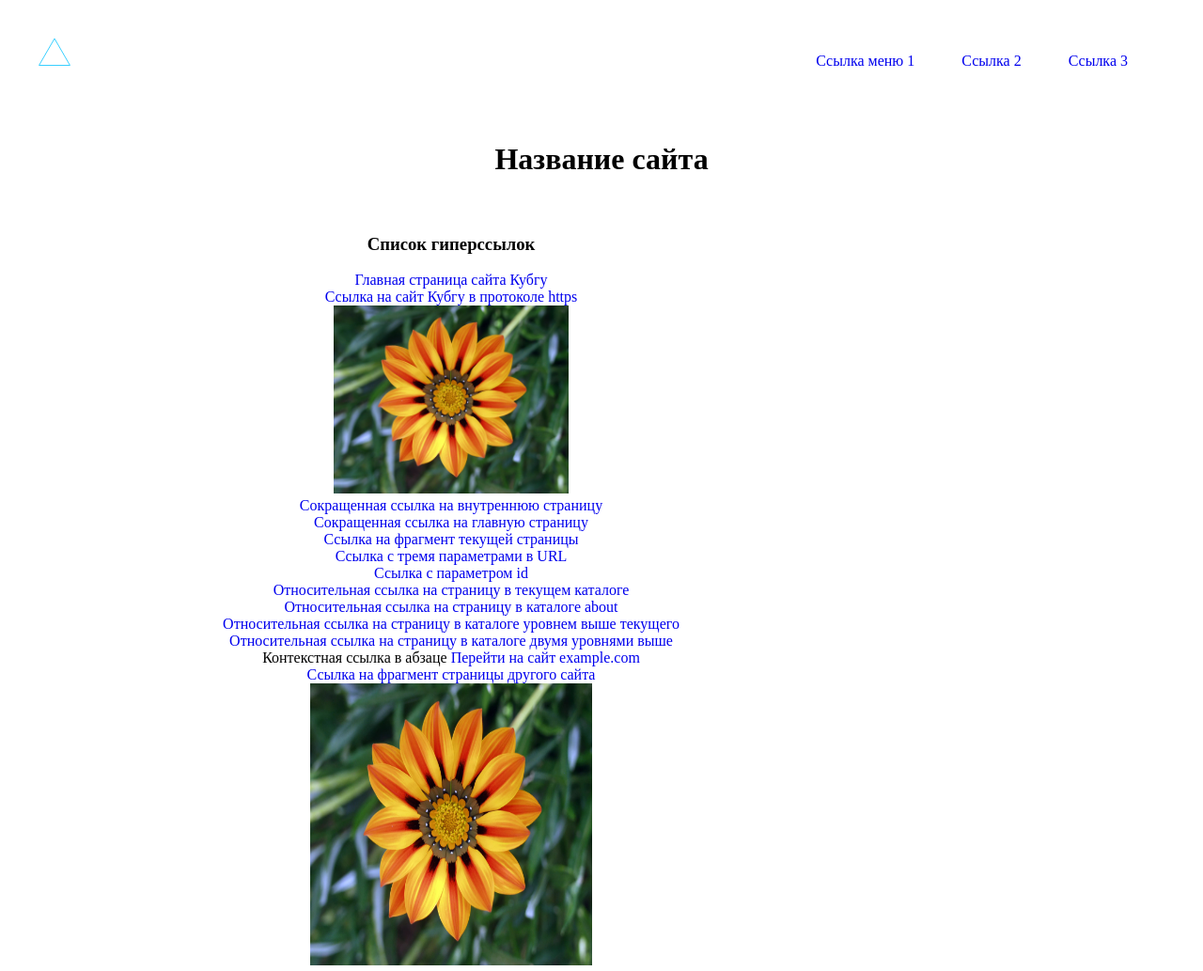
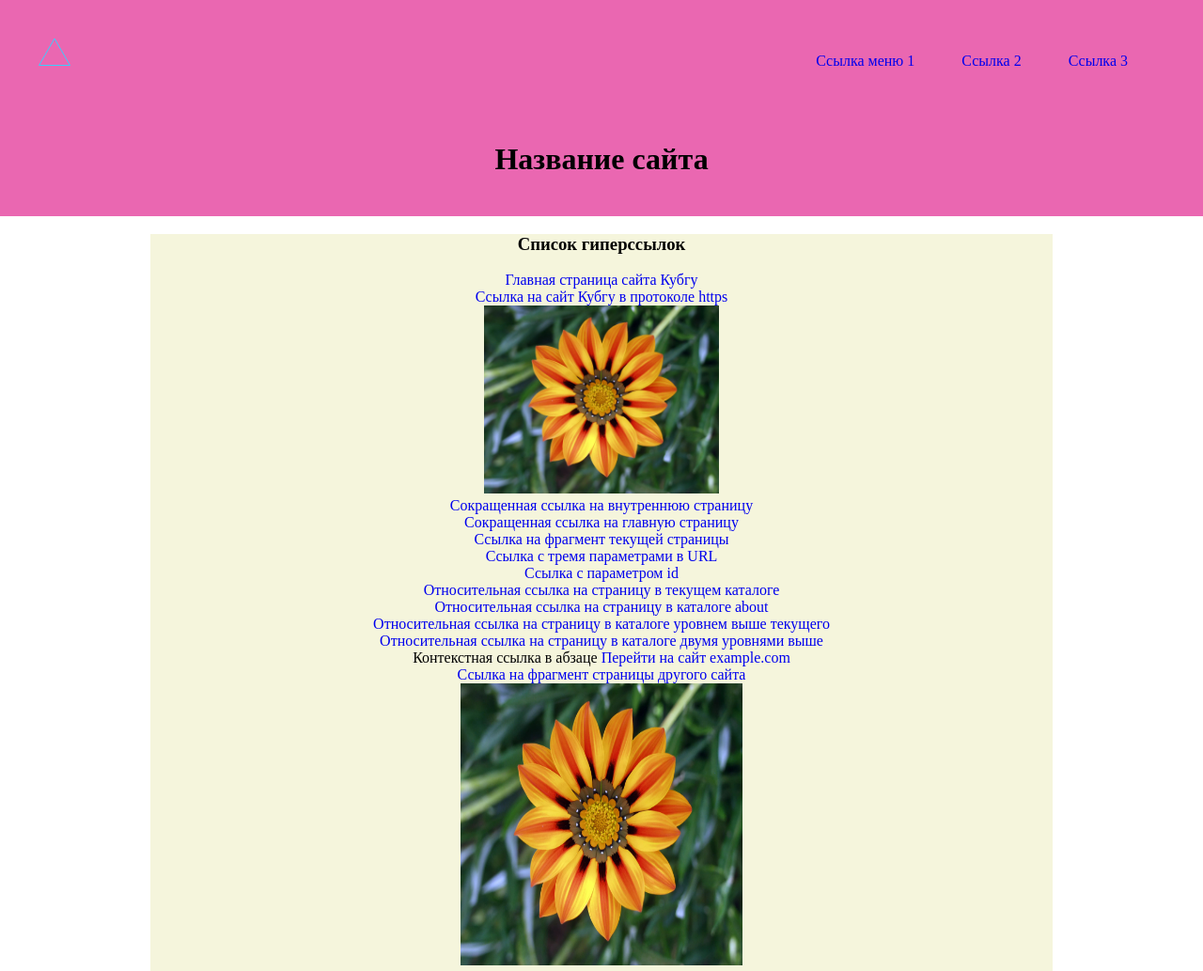
Before and after one commit to ivanzhugg/ivanzhugg.github.io, a plain HTML site: page index.html in a window 1280 px wide. Shown: the top 1033 px of the page at 94% size. Drawn offline with Linux system fonts and the light colour scheme.

Commit message:
Add files via upload

```diff
--- a/style.css
+++ b/style.css
@@ -24,12 +24,13 @@
 	width: 100%;
 	justify-content: center;
 	align-items: center;
-  padding-bottom: 20px;
+	padding-bottom: 20px;
+	background-color: rgb(234, 103, 177);
 }
 
 footer {
 	width: 100%;
-	text-align: center;
+	background-color: chartreuse;
 }
 
 .head__list {
@@ -53,6 +54,9 @@
 main {
 	justify-content: center;
 	text-align: center;
+	background-color: beige;
+	max-width: 960px;
+	margin: auto;
 }
 
 ol {
@@ -93,3 +97,7 @@
 a {
 	text-decoration: none;
 }
+
+header {
+	background-color: #7c7c7c;
+}
```
